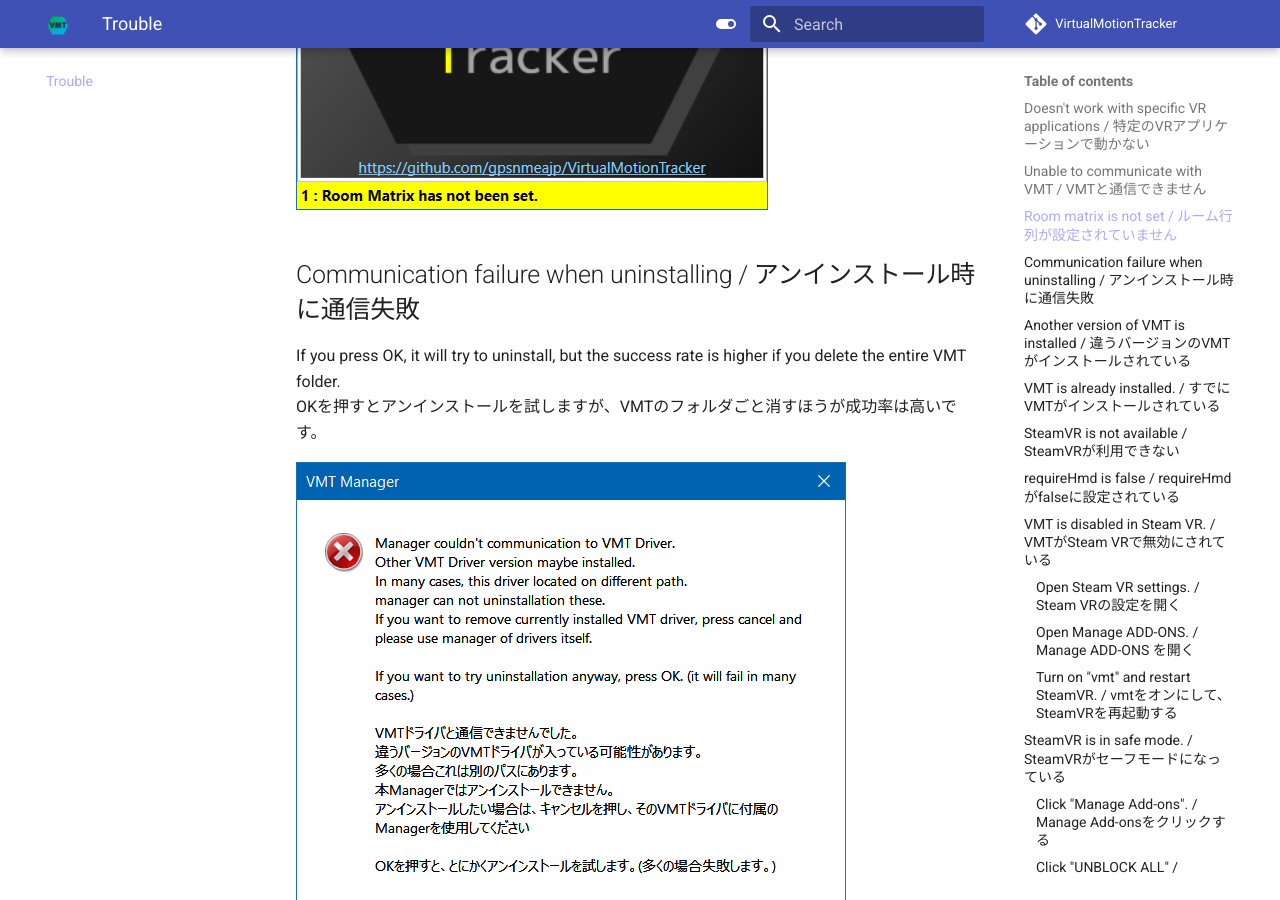
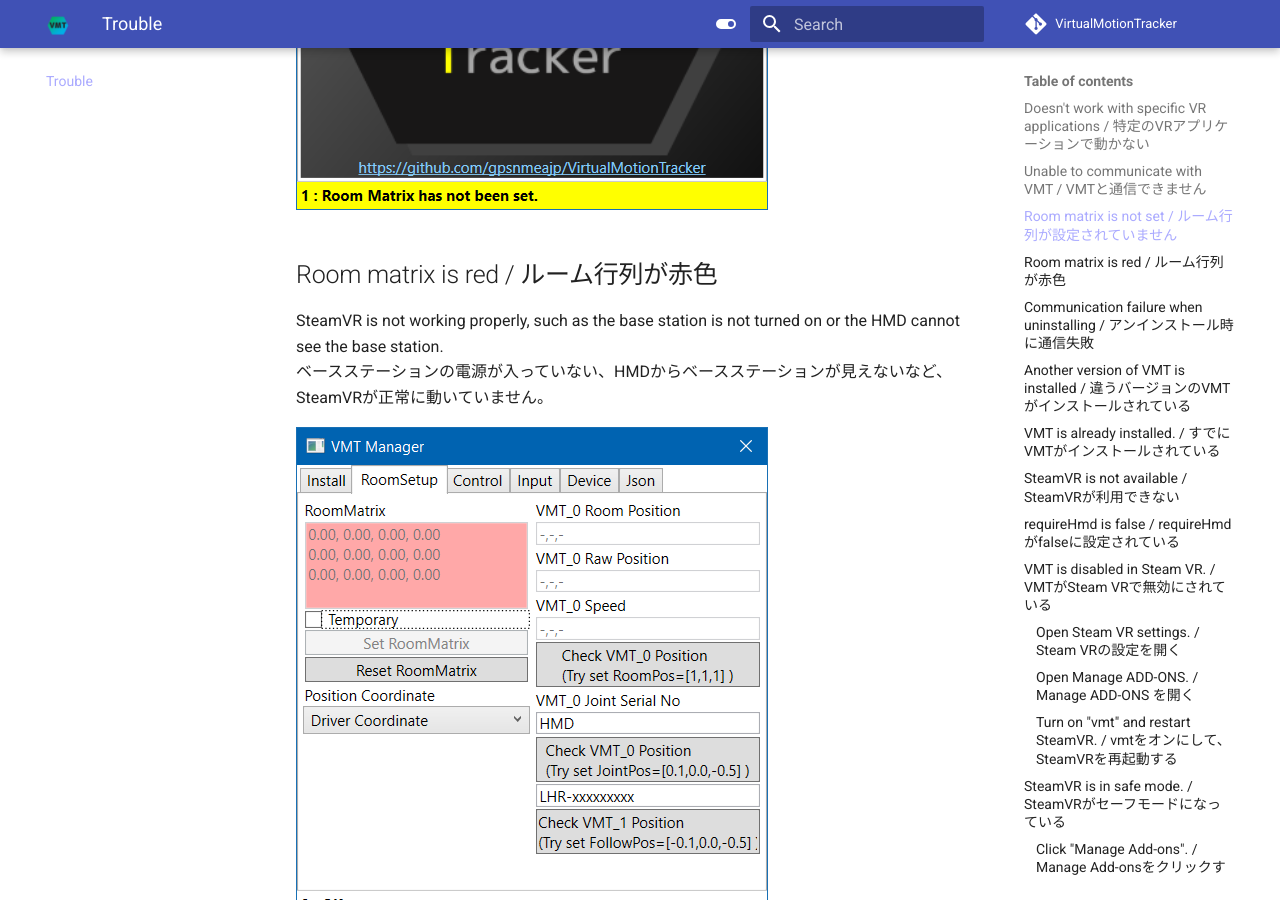
Before and after one commit to gpsnmeajp/VirtualMotionTrackerDocument, an MkDocs documentation site: the page built from docs/trouble.md, in a window 1280 px wide and 900 px high, scrolled down 2448 px. Built offline with MkDocs 1.6.1 and Material for MkDocs 9.7.7, drawn with Linux system fonts in a browser that asks for light colours; comment, search, counter and statistics services are not loaded.

Commit message:
ルーム行列が赤色を追加

```diff
--- a/docs/trouble.md
+++ b/docs/trouble.md
@@ -34,6 +34,12 @@
 Click "Set Room Matrix".
 
 ![](/VirtualMotionTrackerDocument/image/trouble1.png)
+
+## Room matrix is red / ルーム行列が赤色
+SteamVR is not working properly, such as the base station is not turned on or the HMD cannot see the base station.
+ベースステーションの電源が入っていない、HMDからベースステーションが見えないなど、SteamVRが正常に動いていません。
+
+![](/VirtualMotionTrackerDocument/image/troubleB.png)
 
 ## Communication failure when uninstalling / アンインストール時に通信失敗
 If you press OK, it will try to uninstall, but the success rate is higher if you delete the entire VMT folder.
```
Also changed, not shown: docs/image/troubleB.png (added).
